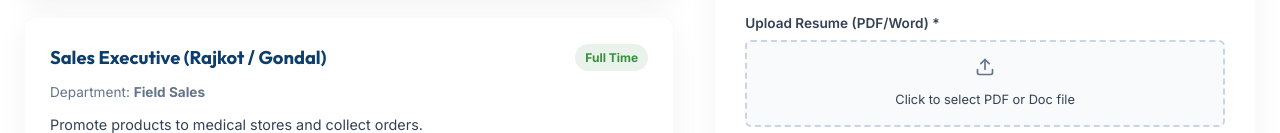
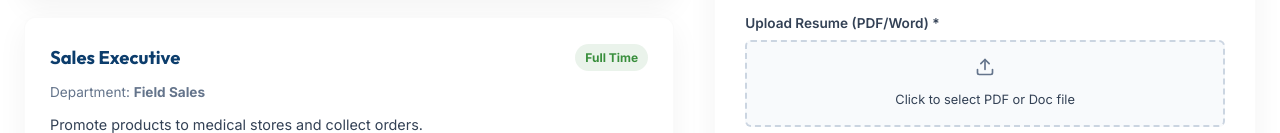
Before and after one commit to hita26/niyash, a React (Vite) app in the folder frontend/: page /career in a window 1280 px wide. Shown: the part 763-896 px from the top of the page. Built offline with nearby package versions, Linux system fonts and the light colour scheme; no server answers.

Commit message:
Update Careers position: rename Sales Executive (Rajkot / Gondal) to Sales Executive

```diff
--- a/frontend/src/pages/Career.jsx
+++ b/frontend/src/pages/Career.jsx
@@ -16,7 +16,7 @@ function Career() {
 
   const positions = [
     { title: 'Sales Manager', dept: 'Sales & Business Development', type: 'Full Time', desc: 'Lead institutional pharma sales, wholesale distributor relations, and territory expansion across Gujarat.' },
-    { title: 'Sales Executive (Rajkot / Gondal)', dept: 'Field Sales', type: 'Full Time', desc: 'Promote products to medical stores and collect orders.' },
+    { title: 'Sales Executive', dept: 'Field Sales', type: 'Full Time', desc: 'Promote products to medical stores and collect orders.' },
     { title: 'Warehouse In-charge', dept: 'Logistics & Inventory', type: 'Full Time', desc: 'Manage pharmaceutical stocks, batch details, and packaging.' },
     { title: 'Delivery Partner (Local)', dept: 'Distribution', type: 'Full Time / Part Time', desc: 'Deliver products safely and timely to local hospitals and pharmacies.' },
     { title: 'Telecaller / Order Clerk', dept: 'Customer Support', type: 'Full Time', desc: 'Call medical stores, book wholesale orders, and handle general enquiries.' }
```
